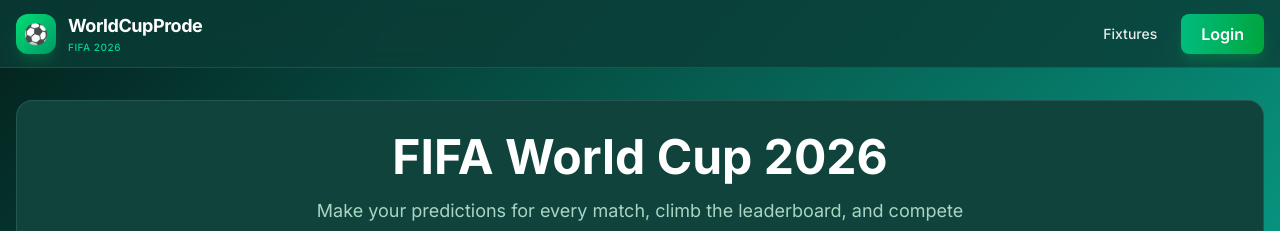
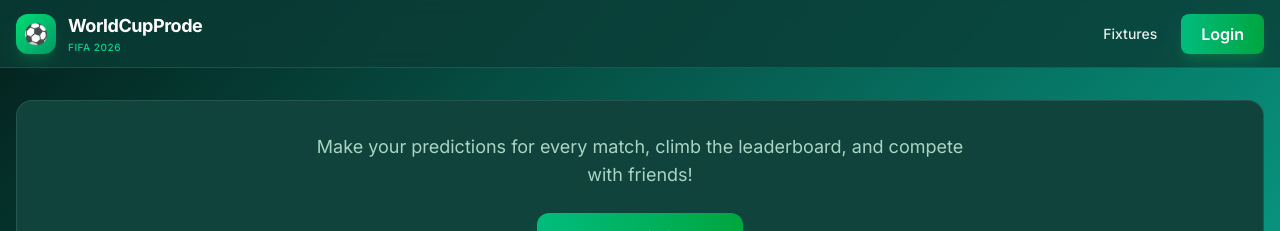
Before and after one commit to jcaracciolo/worldcup-prode-2026, a Next.js app in the folder app/: page / in a window 1280 px wide. Shown: the top 231 px of the page. Built offline with nearby package versions, Linux system fonts and the light colour scheme; no server answers; the database is empty.

Commit message:
Add page transition effect
- Create PageTransition component with simple fade effect
- Wrap page content in Providers with PageTransition
- 150ms fade out/in transition on route changes
- Uses CSS opacity transition for cross-device compatibility

```diff
--- a/app/src/app/page.tsx
+++ b/app/src/app/page.tsx
@@ -35,9 +35,6 @@
       <main className="flex-1 container mx-auto px-4 py-8">
         {/* Hero Section */}
         <div className="glass-card p-8 mb-8 text-center">
-          <h1 className="text-4xl md:text-5xl font-bold text-white mb-4">
-            FIFA World Cup 2026
-          </h1>
           <p className="text-emerald-100/80 text-lg max-w-2xl mx-auto">
             Make your predictions for every match, climb the leaderboard, and
             compete with friends!
--- /dev/null
+++ b/app/src/components/PageTransition.tsx
@@ -0,0 +1,53 @@
+"use client";
+
+import { usePathname } from "next/navigation";
+import { useEffect, useState, useRef, startTransition } from "react";
+
+interface PageTransitionProps {
+  children: React.ReactNode;
+}
+
+/**
+ * Simple fade transition effect for page navigation
+ * Works on all devices with CSS opacity transition
+ */
+export function PageTransition({ children }: PageTransitionProps) {
+  const pathname = usePathname();
+  const [isTransitioning, setIsTransitioning] = useState(false);
+  const [displayChildren, setDisplayChildren] = useState(children);
+  const previousPathname = useRef(pathname);
+
+  useEffect(() => {
+    // Only animate if pathname changed
+    if (pathname !== previousPathname.current) {
+      // Start fade out using startTransition to avoid lint warning
+      startTransition(() => {
+        setIsTransitioning(true);
+      });
+
+      // After fade out, update content and fade in
+      const timeout = setTimeout(() => {
+        startTransition(() => {
+          setDisplayChildren(children);
+          setIsTransitioning(false);
+        });
+        previousPathname.current = pathname;
+      }, 150); // Fast transition
+
+      return () => clearTimeout(timeout);
+    } else {
+      // Same pathname, just update children (for state changes)
+      setDisplayChildren(children);
+    }
+  }, [pathname, children]);
+
+  return (
+    <div
+      className={`transition-opacity duration-150 ease-in-out ${
+        isTransitioning ? "opacity-0" : "opacity-100"
+      }`}
+    >
+      {displayChildren}
+    </div>
+  );
+}
--- a/app/src/components/Providers.tsx
+++ b/app/src/components/Providers.tsx
@@ -10,6 +10,7 @@
 import { ScoringProvider } from "@/contexts/ScoringContext";
 import { UserProvider, useUser } from "@/contexts/UserContext";
 import Header from "@/components/Header";
+import { PageTransition } from "@/components/PageTransition";
 
 interface ProvidersProps {
   children: React.ReactNode;
@@ -55,7 +56,7 @@
             <PredictionsPreloader>
               <ScoringProvider>
                 <Header />
-                {children}
+                <PageTransition>{children}</PageTransition>
               </ScoringProvider>
             </PredictionsPreloader>
           </PredictionsProvider>
```
